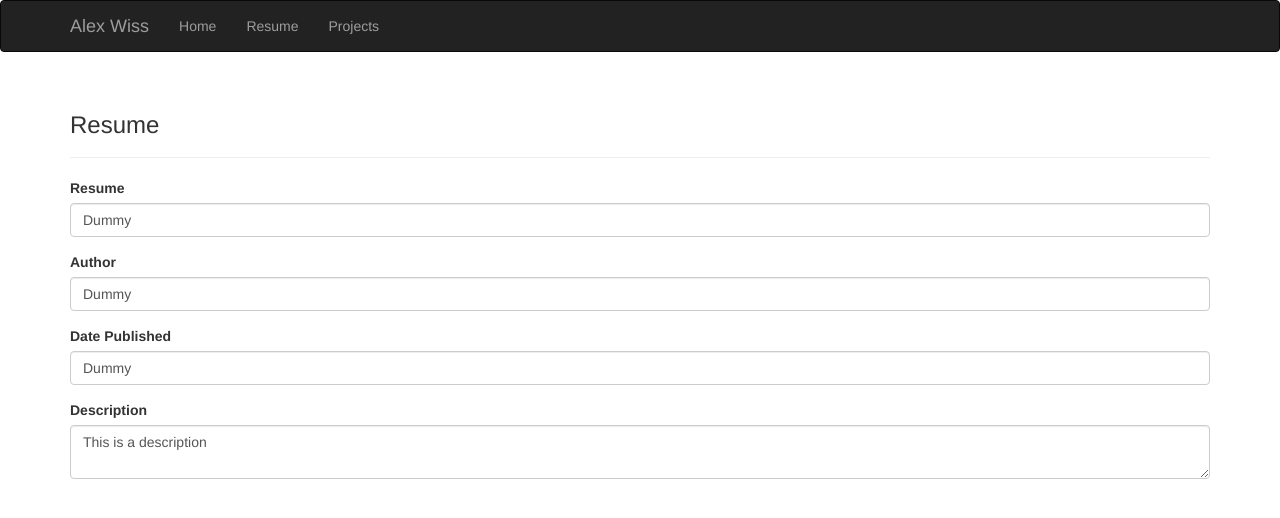
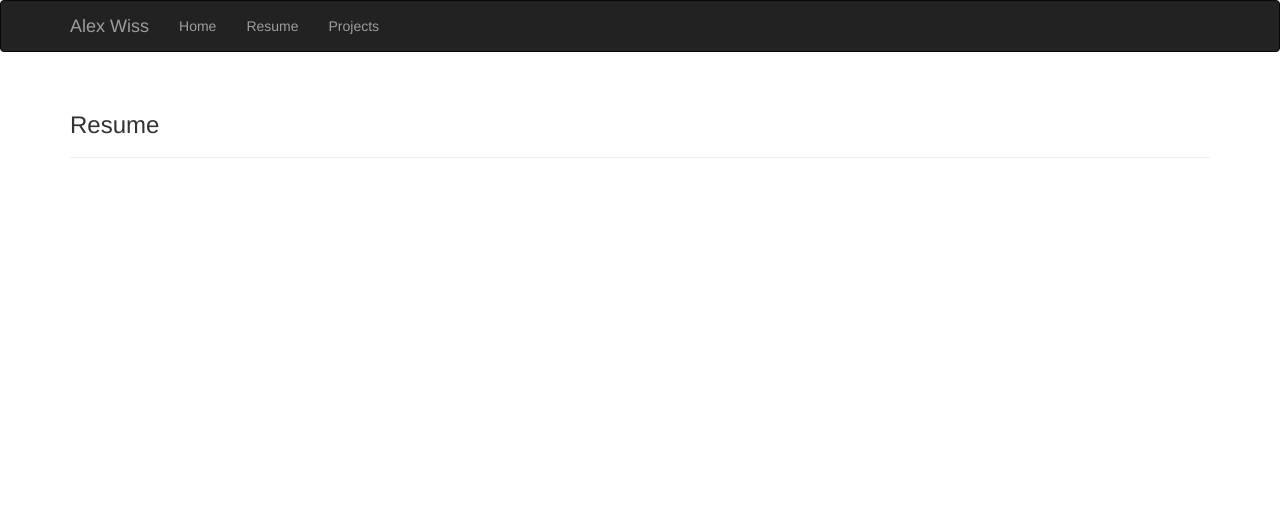
Before and after one commit to alexwisswolf/alexwiss.com, a Flask app: page /resume in a window 1280 px wide. Shown: the top 518 px of the page. Run offline with Flask 2, Linux system fonts and the light colour scheme; some libraries are stand-ins or nearby versions.

Commit message:
Removing some old divs.

```diff
--- a/alexwiss/templates/resume.html
+++ b/alexwiss/templates/resume.html
@@ -22,24 +22,5 @@
 	<h3>Resume</h3>
 </div>
 
-  <div class="form-group">
-    <label for="title">Resume</label>
-    <input type="text" name="resume" id="resume" value="Dummy" class="form-control"/>
-  </div>
-
-  <div class="form-group">
-    <label for="author">Author</label>
-    <input type="text" name="author" id="author" value="Dummy" class="form-control"/>
-  </div>
-
-  <div class="form-group">
-    <label for="publishedDate">Date Published</label>
-    <input type="text" name="publishedDate" id="publishedDate" value="Dummy" class="form-control"/>
-  </div>
-
-  <div class="form-group">
-    <label for="description">Description</label>
-    <textarea name="description" id="description" class="form-control">This is a description</textarea>
-  </div>
 {% endblock %}
 {# [END form] #}
```
